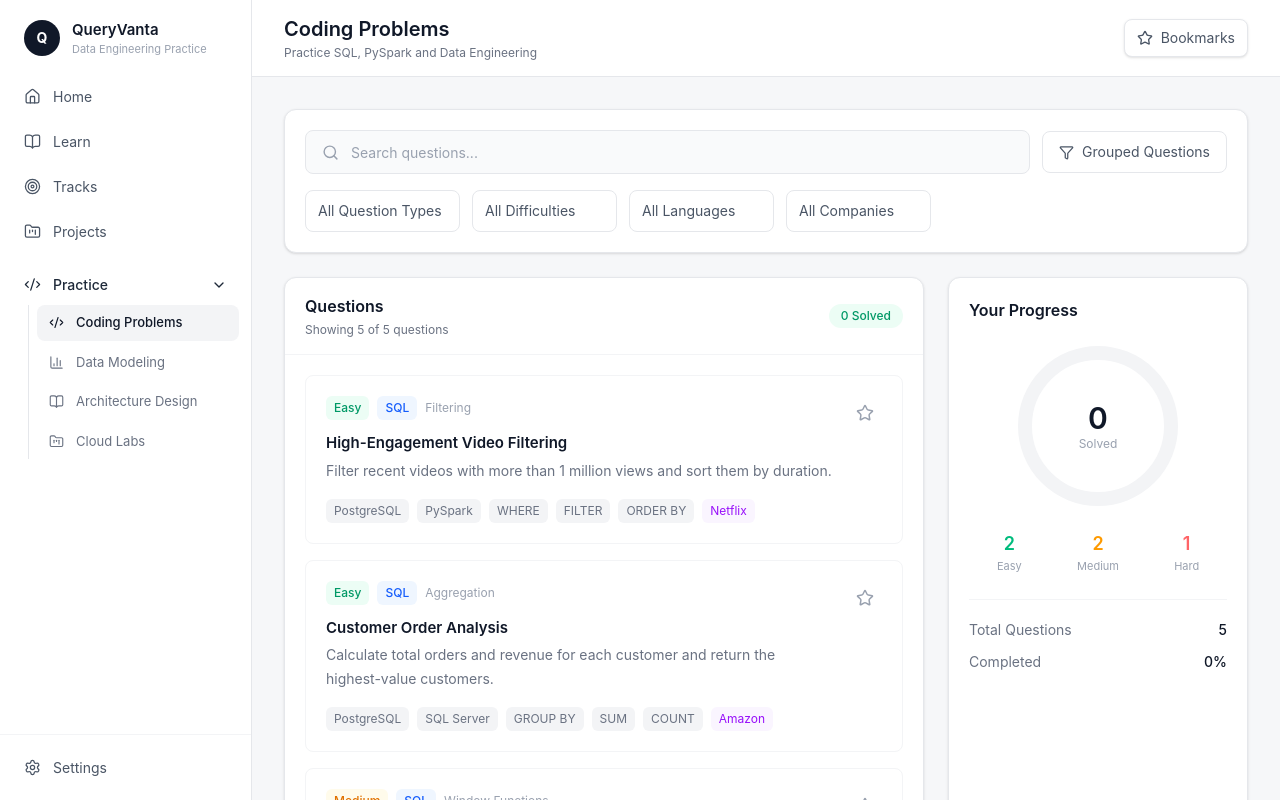
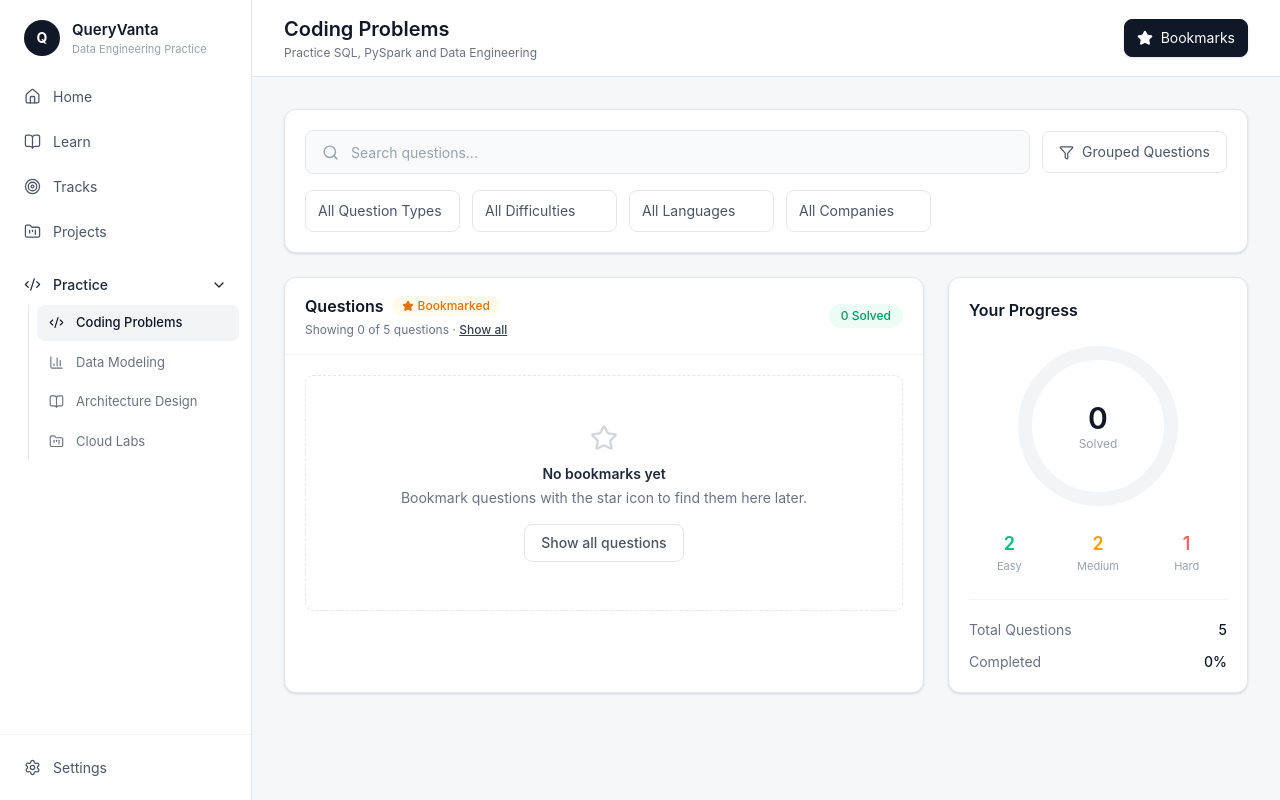
Before and after one commit to eagleanurag/queryvanta, a React (Vite) app: page / in a window 1280 px wide. Both pictures are taken after a click on the button "Bookmarks". Shown: the top 800 px of the page. Built offline with nearby package versions, Linux system fonts and the light colour scheme.

Commit message:
Add persistent question bookmarks

```diff
--- a/src/App.tsx
+++ b/src/App.tsx
@@ -18,6 +18,11 @@ import {
   getSolvedQuestionIds,
   PROGRESS_EVENT,
 } from "./lib/progress";
+import {
+  BOOKMARKS_EVENT,
+  getBookmarkedQuestionIds,
+  toggleQuestionBookmark,
+} from "./lib/bookmarks";
 import QuestionCard from "./components/QuestionCard";
 import QuestionFilters from "./components/QuestionFilters";
 
@@ -51,6 +56,14 @@ function App() {
       () => getSolvedQuestionIds(),
     );
 
+  const [bookmarkedQuestionIds, setBookmarkedQuestionIds] =
+    useState<Set<string>>(
+      () => getBookmarkedQuestionIds(),
+    );
+
+  const [showBookmarkedOnly, setShowBookmarkedOnly] =
+    useState(false);
+
   useEffect(() => {
     const syncProgress = () => {
       setSolvedQuestionIds(
@@ -80,6 +93,43 @@ function App() {
       );
     };
   }, []);
+
+  useEffect(() => {
+    const syncBookmarks = () => {
+      setBookmarkedQuestionIds(
+        getBookmarkedQuestionIds(),
+      );
+    };
+
+    window.addEventListener(
+      BOOKMARKS_EVENT,
+      syncBookmarks,
+    );
+
+    window.addEventListener(
+      "storage",
+      syncBookmarks,
+    );
+
+    return () => {
+      window.removeEventListener(
+        BOOKMARKS_EVENT,
+        syncBookmarks,
+      );
+
+      window.removeEventListener(
+        "storage",
+        syncBookmarks,
+      );
+    };
+  }, []);
+
+  const handleToggleBookmark = (questionId: string) => {
+    toggleQuestionBookmark(questionId);
+    setBookmarkedQuestionIds(
+      getBookmarkedQuestionIds(),
+    );
+  };
 
   const difficulties = [
     "All",
@@ -130,6 +180,10 @@ function App() {
       searchTerm.trim().toLowerCase();
 
     return questions.filter((question) => {
+      const matchesBookmark =
+        !showBookmarkedOnly ||
+        bookmarkedQuestionIds.has(question.id);
+
       const matchesSearch =
         normalizedSearch === "" ||
         question.title
@@ -170,6 +224,7 @@ function App() {
         );
 
       return (
+        matchesBookmark &&
         matchesSearch &&
         matchesDifficulty &&
         matchesQuestionType &&
@@ -183,6 +238,8 @@ function App() {
     selectedQuestionType,
     selectedLanguage,
     selectedCompany,
+    showBookmarkedOnly,
+    bookmarkedQuestionIds,
   ]);
 
   const totalQuestions = questions.length;
@@ -339,9 +396,39 @@ function App() {
               </p>
             </div>
 
-            <button className="flex items-center gap-2 rounded-lg border border-gray-200 bg-white px-3 py-2 text-sm text-gray-600 shadow-sm hover:bg-gray-50">
-              <Star size={16} />
+            <button
+              onClick={() =>
+                setShowBookmarkedOnly(
+                  (previous) => !previous,
+                )
+              }
+              aria-pressed={showBookmarkedOnly}
+              className={`flex items-center gap-2 rounded-lg border px-3 py-2 text-sm shadow-sm ${
+                showBookmarkedOnly
+                  ? "border-gray-900 bg-gray-900 text-white hover:bg-gray-800"
+                  : "border-gray-200 bg-white text-gray-600 hover:bg-gray-50"
+              }`}
+            >
+              <Star
+                size={16}
+                fill={
+                  showBookmarkedOnly
+                    ? "currentColor"
+                    : "none"
+                }
+              />
               Bookmarks
+              {bookmarkedQuestionIds.size > 0 && (
+                <span
+                  className={`rounded-full px-2 py-0.5 text-xs font-medium ${
+                    showBookmarkedOnly
+                      ? "bg-white/20 text-white"
+                      : "bg-gray-100 text-gray-600"
+                  }`}
+                >
+                  {bookmarkedQuestionIds.size}
+                </span>
+              )}
             </button>
           </div>
         </header>
@@ -389,14 +476,39 @@ function App() {
               <div className="border-b border-gray-100 px-5 py-4">
                 <div className="flex items-center justify-between">
                   <div>
-                    <h2 className="font-semibold text-gray-900">
+                    <h2 className="flex items-center gap-2 font-semibold text-gray-900">
                       Questions
+                      {showBookmarkedOnly && (
+                        <span className="inline-flex items-center gap-1 rounded-full bg-amber-50 px-2.5 py-0.5 text-xs font-medium text-amber-600">
+                          <Star
+                            size={12}
+                            fill="currentColor"
+                          />
+                          Bookmarked
+                        </span>
+                      )}
                     </h2>
 
                     <p className="mt-1 text-xs text-gray-500">
                       Showing{" "}
                       {filteredQuestions.length}{" "}
                       of {totalQuestions} questions
+                      {showBookmarkedOnly && (
+                        <>
+                          {" "}
+                          ·{" "}
+                          <button
+                            onClick={() =>
+                              setShowBookmarkedOnly(
+                                false,
+                              )
+                            }
+                            className="font-medium text-gray-700 underline hover:text-gray-900"
+                          >
+                            Show all
+                          </button>
+                        </>
+                      )}
                     </p>
                   </div>
 
@@ -417,9 +529,58 @@ function App() {
                         isSolved={solvedQuestionIds.has(
                           question.id,
                         )}
+                        isBookmarked={bookmarkedQuestionIds.has(
+                          question.id,
+                        )}
+                        onToggleBookmark={
+                          handleToggleBookmark
+                        }
                       />
                     ),
                   )
+                ) : showBookmarkedOnly ? (
+                  <div className="rounded-lg border border-dashed border-gray-200 px-6 py-12 text-center">
+                    <Star
+                      size={28}
+                      className="mx-auto text-gray-300"
+                    />
+
+                    <h3 className="mt-3 text-sm font-semibold text-gray-800">
+                      {bookmarkedQuestionIds.size ===
+                      0
+                        ? "No bookmarks yet"
+                        : "No bookmarked questions found"}
+                    </h3>
+
+                    <p className="mt-1 text-sm text-gray-500">
+                      {bookmarkedQuestionIds.size ===
+                      0
+                        ? "Bookmark questions with the star icon to find them here later."
+                        : "Try changing your search or filters."}
+                    </p>
+
+                    <div className="mt-4 flex items-center justify-center gap-2">
+                      {hasActiveFilters && (
+                        <button
+                          onClick={clearFilters}
+                          className="rounded-lg bg-gray-900 px-4 py-2 text-sm font-medium text-white hover:bg-gray-800"
+                        >
+                          Clear Filters
+                        </button>
+                      )}
+
+                      <button
+                        onClick={() =>
+                          setShowBookmarkedOnly(
+                            false,
+                          )
+                        }
+                        className="rounded-lg border border-gray-200 px-4 py-2 text-sm font-medium text-gray-600 hover:bg-gray-50"
+                      >
+                        Show all questions
+                      </button>
+                    </div>
+                  </div>
                 ) : (
                   <div className="rounded-lg border border-dashed border-gray-200 px-6 py-12 text-center">
                     <Search
--- a/src/components/QuestionCard.tsx
+++ b/src/components/QuestionCard.tsx
@@ -10,18 +10,22 @@ import type { Question } from "../data/questions";
 type QuestionCardProps = {
   question: Question;
   isSolved: boolean;
+  isBookmarked: boolean;
+  onToggleBookmark: (questionId: string) => void;
 };
 
 function QuestionCard({
   question,
   isSolved,
+  isBookmarked,
+  onToggleBookmark,
 }: QuestionCardProps) {
   return (
+    <div className="relative">
       <Link
         to={`/question/${question.id}`}
-      className="block rounded-lg border border-gray-100 p-5 transition hover:border-gray-200 hover:bg-gray-50 hover:shadow-sm"
+        className="block rounded-lg border border-gray-100 p-5 pr-16 transition hover:border-gray-200 hover:bg-gray-50 hover:shadow-sm"
       >
-      <div className="flex items-start justify-between gap-4">
         <div className="min-w-0">
           {/* Difficulty + type + category + solved */}
           <div className="flex flex-wrap items-center gap-2">
@@ -62,13 +66,6 @@ function QuestionCard({
           <p className="mt-1 max-w-2xl text-sm leading-6 text-gray-500">
             {question.description}
           </p>
-        </div>
-
-        {/* Bookmark */}
-        <span className="shrink-0 rounded-lg p-2 text-gray-400">
-          <Star size={18} />
-        </span>
-      </div>
 
           {/* Tags */}
           <div className="mt-4 flex flex-wrap gap-2">
@@ -99,7 +96,42 @@ function QuestionCard({
               </span>
             ))}
           </div>
+        </div>
       </Link>
+
+      {/* Bookmark */}
+      <button
+        type="button"
+        onClick={() =>
+          onToggleBookmark(question.id)
+        }
+        aria-label={
+          isBookmarked
+            ? "Remove bookmark"
+            : "Bookmark question"
+        }
+        aria-pressed={isBookmarked}
+        title={
+          isBookmarked
+            ? "Remove bookmark"
+            : "Bookmark question"
+        }
+        className={`absolute right-5 top-5 rounded-lg p-2 transition ${
+          isBookmarked
+            ? "text-amber-500 hover:bg-amber-50"
+            : "text-gray-400 hover:bg-gray-100 hover:text-gray-600"
+        }`}
+      >
+        <Star
+          size={18}
+          fill={
+            isBookmarked
+              ? "currentColor"
+              : "none"
+          }
+        />
+      </button>
+    </div>
   );
 }
 
--- /dev/null
+++ b/src/lib/bookmarks.ts
@@ -0,0 +1,79 @@
+const STORAGE_KEY = "queryvanta-bookmarked-questions";
+const BOOKMARKS_EVENT = "queryvanta-bookmarks-changed";
+
+function readBookmarkedQuestionIds(): string[] {
+  try {
+    const storedValue =
+      window.localStorage.getItem(STORAGE_KEY);
+
+    if (!storedValue) {
+      return [];
+    }
+
+    const parsedValue: unknown =
+      JSON.parse(storedValue);
+
+    if (!Array.isArray(parsedValue)) {
+      return [];
+    }
+
+    return parsedValue.filter(
+      (value): value is string =>
+        typeof value === "string",
+    );
+  } catch {
+    return [];
+  }
+}
+
+function writeBookmarkedQuestionIds(
+  questionIds: string[],
+): void {
+  try {
+    window.localStorage.setItem(
+      STORAGE_KEY,
+      JSON.stringify(questionIds),
+    );
+
+    window.dispatchEvent(
+      new Event(BOOKMARKS_EVENT),
+    );
+  } catch {
+    // Ignore storage failures so the application
+    // continues working even if localStorage is unavailable.
+  }
+}
+
+export function getBookmarkedQuestionIds(): Set<string> {
+  return new Set(readBookmarkedQuestionIds());
+}
+
+export function isQuestionBookmarked(
+  questionId: string,
+): boolean {
+  return getBookmarkedQuestionIds().has(questionId);
+}
+
+export function toggleQuestionBookmark(
+  questionId: string,
+): boolean {
+  const bookmarkedQuestionIds =
+    getBookmarkedQuestionIds();
+
+  const wasBookmarked =
+    bookmarkedQuestionIds.has(questionId);
+
+  if (wasBookmarked) {
+    bookmarkedQuestionIds.delete(questionId);
+  } else {
+    bookmarkedQuestionIds.add(questionId);
+  }
+
+  writeBookmarkedQuestionIds(
+    Array.from(bookmarkedQuestionIds),
+  );
+
+  return !wasBookmarked;
+}
+
+export { BOOKMARKS_EVENT };
```
Lines whose indentation alone changed are shown as unchanged.
